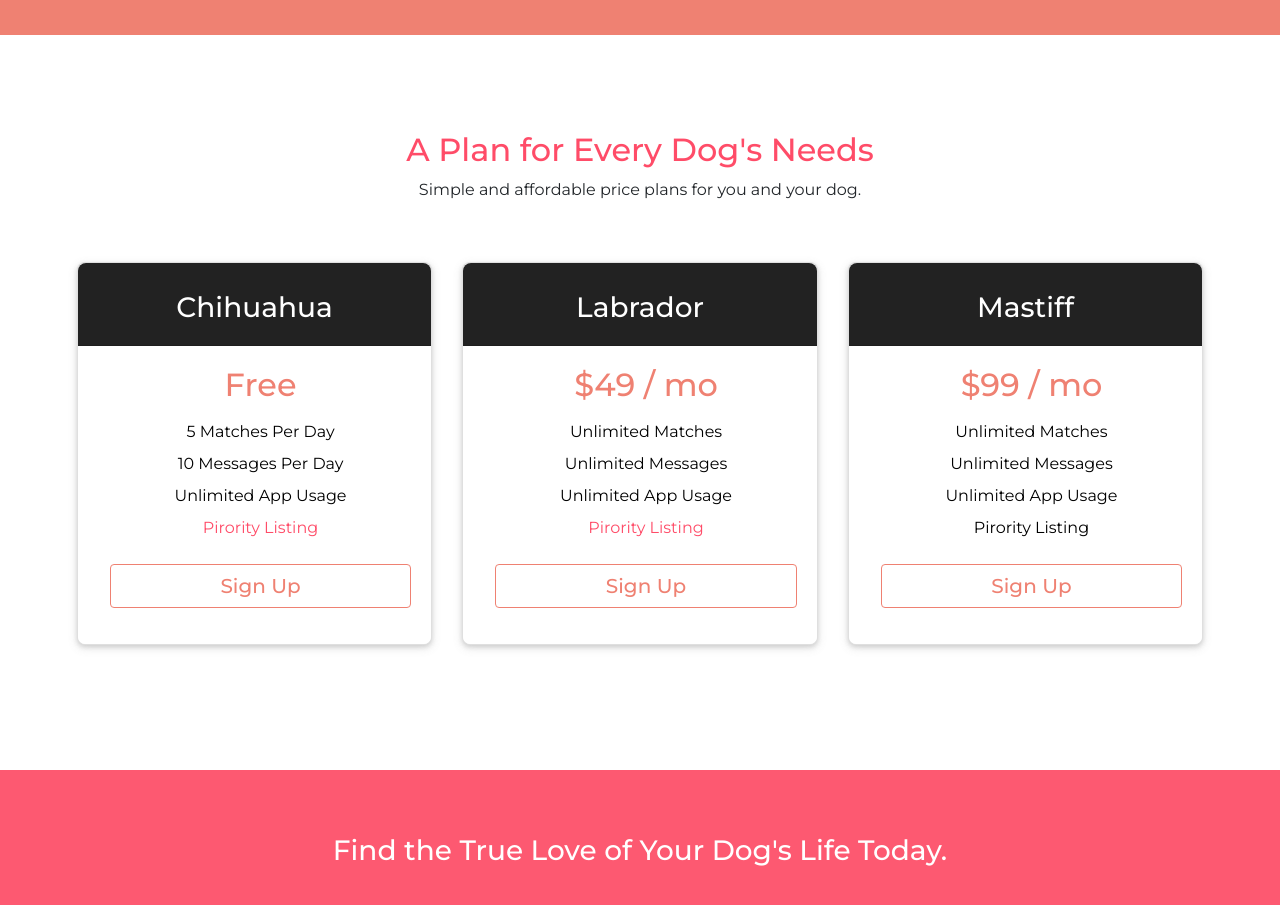
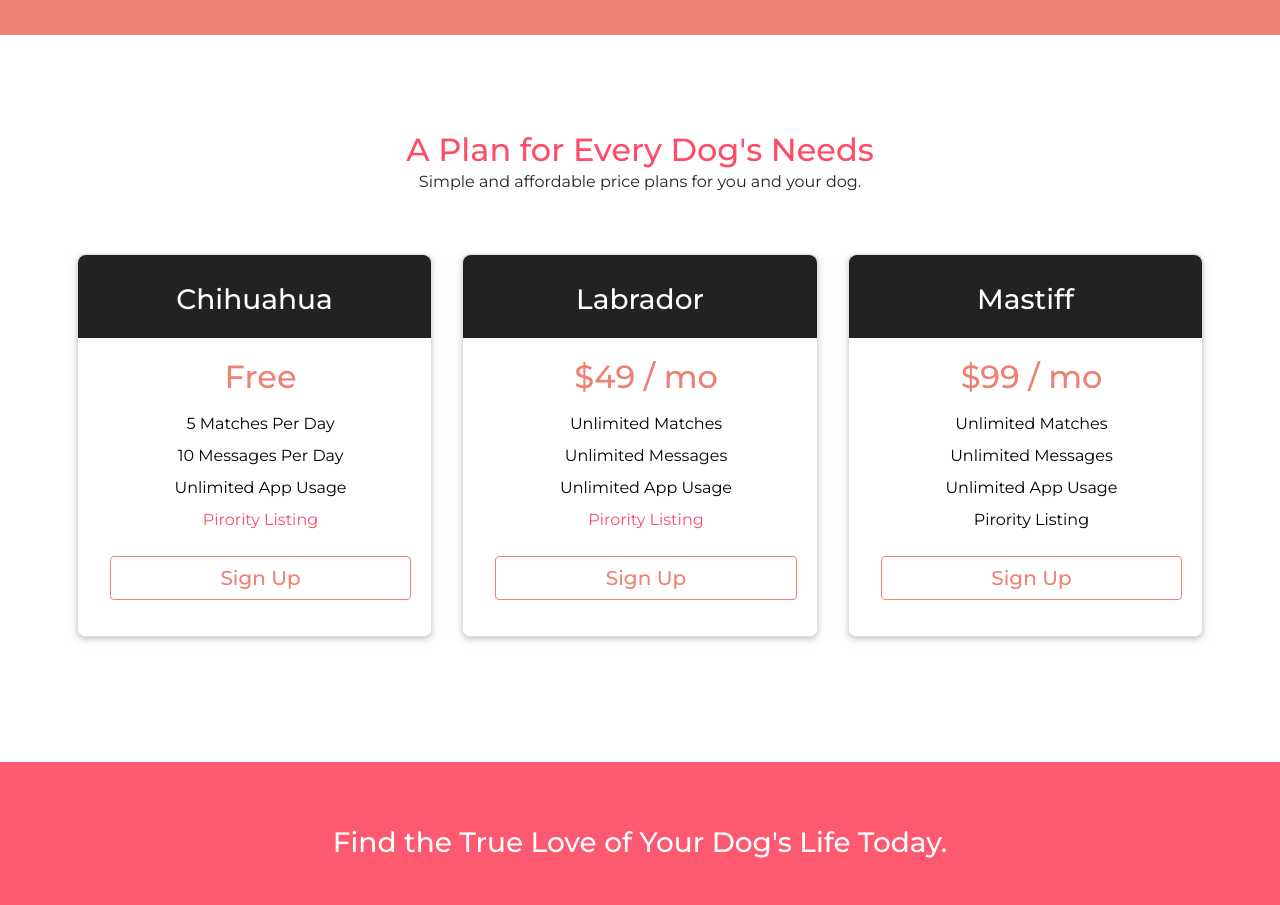
Before and after one commit to rakibrahat/Tindog-Website, a plain HTML site: page index.html in a window 1280 px wide. Shown: the part 1485-2390 px from the top of the page. Drawn offline with nearby package versions, Linux system fonts and the light colour scheme.

Commit message:
Update styles.css

```diff
--- a/css/styles.css
+++ b/css/styles.css
@@ -190,7 +190,7 @@
 }
 
 #pricing>h2 {
-    padding: 0 1rem;
+    margin: 0 1rem;
     color: #ff4c68;
     font-weight: 500;
 }
```
